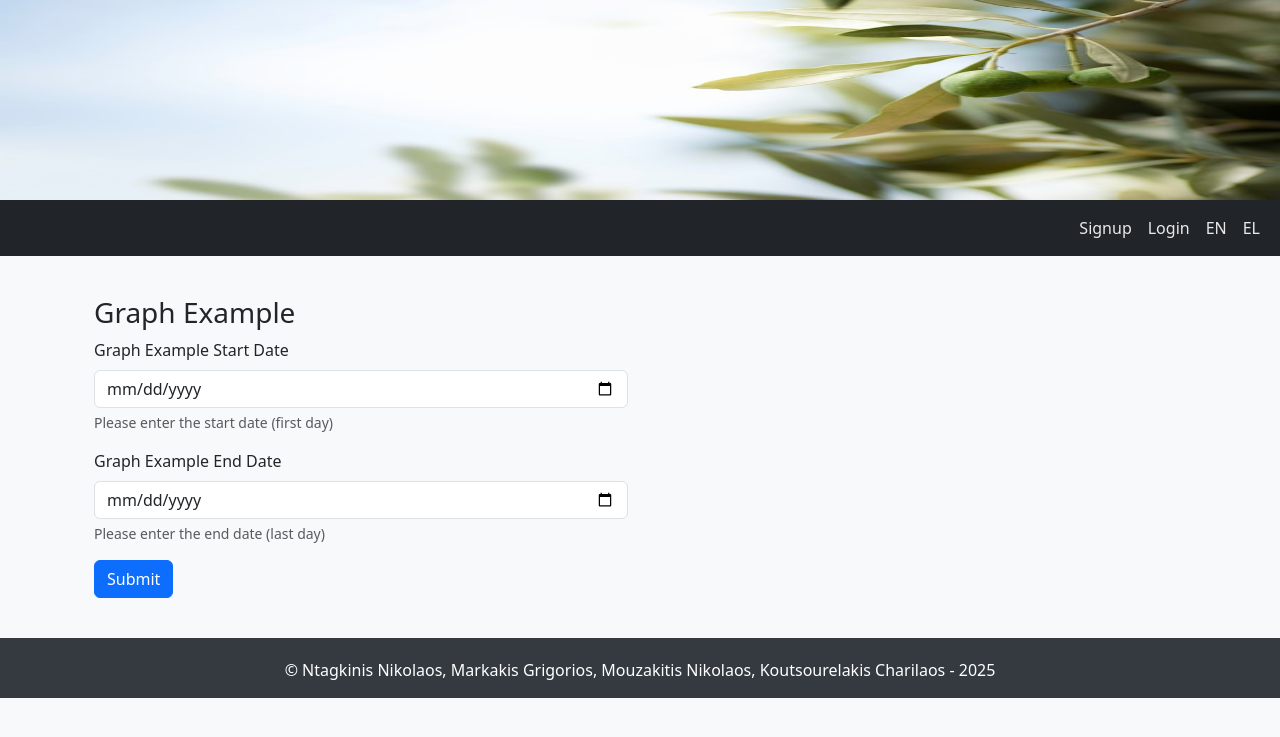
After one commit to nikosdag7/smart-plant-care_testing, a Flask app: page /graph_example/1 in a window 1280 px wide. The commit adds this page. Shown: the top 737 px of the page. Run offline with Flask 3, Linux system fonts and the light colour scheme; tables that the repository leaves empty hold one stand-in row (values such as "Sample post"); some libraries are stand-ins or nearby versions.

Commit message:
Add Irrigation Graph Example route,pages etc

```diff
--- a/SmartPlantCare/crop/templates/crop.html
+++ b/SmartPlantCare/crop/templates/crop.html
@@ -31,6 +31,8 @@
     			<p class="main-crop-data">
             {{_('Crop type')}}: {{ crop_type.name | safe }}, {{_('Soil type')}}: {{ soil_type.name | safe }}
           </p>
+
+          <p class="main-crop-data"><a href="{{ url_for('irrigation.graph_example', crop_id=crop.id) }}">{{_('Grraph Example')}}</a></p>
 
           {% if sensors %}
             <p class="main-crop-data">{{_('Sensors')}}:<ul>
--- /dev/null
+++ b/SmartPlantCare/irrigation/forms/graphExample.py
@@ -0,0 +1,16 @@
+from flask_wtf import FlaskForm
+from flask_babel import _
+from wtforms import DateField, SubmitField
+from wtforms.validators import DataRequired
+
+class graphExample(FlaskForm):
+
+    # start_date - DateField, DataRequired
+    start_date = DateField(label=_('Graph Example Start Date'),
+                           validators=[DataRequired(message=_('This field cannot be empty.'))])
+
+    # end_date - DateField, DataRequired
+    end_date = DateField(label=_('Graph Example End Date'),
+                           validators=[DataRequired(message=_('This field cannot be empty.'))])
+
+    submit = SubmitField(label=_('Submit'))
--- a/SmartPlantCare/irrigation/routes.py
+++ b/SmartPlantCare/irrigation/routes.py
@@ -12,9 +12,12 @@ from flask_babel import _
 from . import irrigation
 from .insert_bulletin_data import insert_bulletin_data
 from .forms.newBulletin import newBulletin
+from .forms.graphExample import graphExample
+from .models import regionBulletin, regionBulletinData
+from ..crop.models import Crop
 #from .models import regionData
 #from ..crop.models import Prefecture, PrefectureName, Area, AreaName, CropType, CropTypeName, SoilType, SoilTypeName
-#from .. import db, bcrypt
+from .. import db
 #import os
 #from datetime import datetime as dt
 
@@ -49,3 +52,32 @@ def new_bulletin():
         flash(_('Bulletin data added (Date: from {start_date} to {end_date})').format(start_date=start_date, end_date=end_date), 'success')
 
     return render_template("newBulletin.html", form=form)
+
+@irrigation.route("/graph_example/<int:crop_id>", methods=['GET','POST'])
+def graph_example(crop_id):
+
+    crop = Crop.query.get_or_404(crop_id)
+
+    form = graphExample()
+
+    if request.method == 'GET':
+        return render_template("graph_example_form.html", crop=crop, form=form)
+    elif request.method == 'POST' and form.validate_on_submit():
+
+        start_date = form.start_date.data
+        end_date = form.end_date.data
+
+        graph_data = (
+            db.session.query(regionBulletin.start_date, regionBulletinData.irrigation_need)
+            .join(regionBulletin, regionBulletinData.bulletin == regionBulletin.id)
+            .filter(regionBulletinData.area == crop.area,
+                    regionBulletinData.crop_type==crop.crop_type,
+                    regionBulletinData.soil_type==crop.soil_type,
+                    regionBulletin.start_date >= start_date,
+                    regionBulletin.end_date <= end_date
+                    )
+            .order_by(regionBulletin.start_date.asc())
+            .all()
+        )
+
+        return render_template("graph_example.html", crop=crop, form=form, graph_data=graph_data)
--- /dev/null
+++ b/SmartPlantCare/irrigation/templates/graph_example_form.html
@@ -0,0 +1,51 @@
+{% extends "base.html" %}
+
+{% block title %}
+	{{_('New Region Bulletin')}}
+{% endblock title %}
+
+{% block content%}
+<div class="container login-container">
+	<div class="row">
+	    <div class="col-md-6 login-form-1">
+	        <h3>{{_('Graph Example')}}</h3>
+
+			<form action="/graph_example/{{ crop.id }}" method="POST" enctype="multipart/form-data">
+				{{ form.csrf_token }}
+				<!-- Input Start Date -->
+				<div class="mb-3">
+					{{ form.start_date.label(class="form-label") }}
+					{{ form.start_date(class="form-control") }}
+					<div id="start_dateHelp" class="form-text">{{_('Please enter the start date (first day)')}}</div>
+						{% if form.start_date.errors %}
+						<ul class=errors>
+						{% for error in form.start_date.errors %}
+						  <li class="alert text-danger">{{ error }}</li>
+						{% endfor %}
+						</ul>
+					  {% endif %}
+				  </div>
+				<!-- Input End Date -->
+				  <div class="mb-3">
+					{{ form.end_date.label(class="form-label") }}
+					{{ form.end_date(class="form-control") }}
+					<div id="start_dateHelp" class="form-text">{{_('Please enter the end date (last day)')}}</div>
+						{% if form.end_date.errors %}
+						<ul class=errors>
+						{% for error in form.end_date.errors %}
+						  <li class="alert text-danger">{{ error }}</li>
+						{% endfor %}
+						</ul>
+					  {% endif %}
+				  </div>
+
+			  <div class="mb-3">
+			  	{{ form.submit(class="btn btn-primary") }}
+			  </div>
+
+			</form>
+
+	    </div>
+	</div>
+</div>
+{% endblock content %}
```
Also changed, not shown: SmartPlantCare/irrigation/templates/graph_example.html (added, +23 -0 lines), Initial_Data/heroku_data_inserts.sql, flask_crops_database.db.
